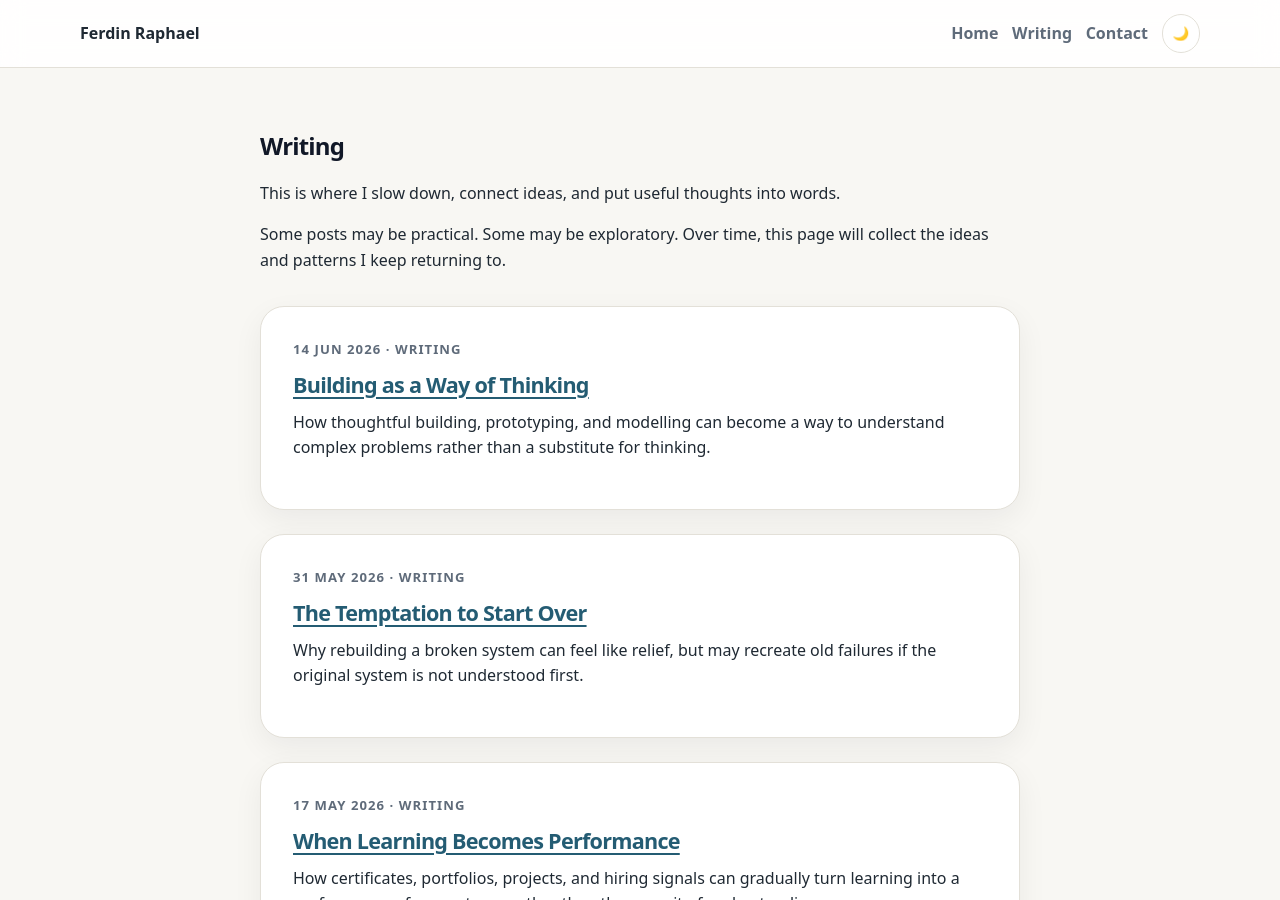
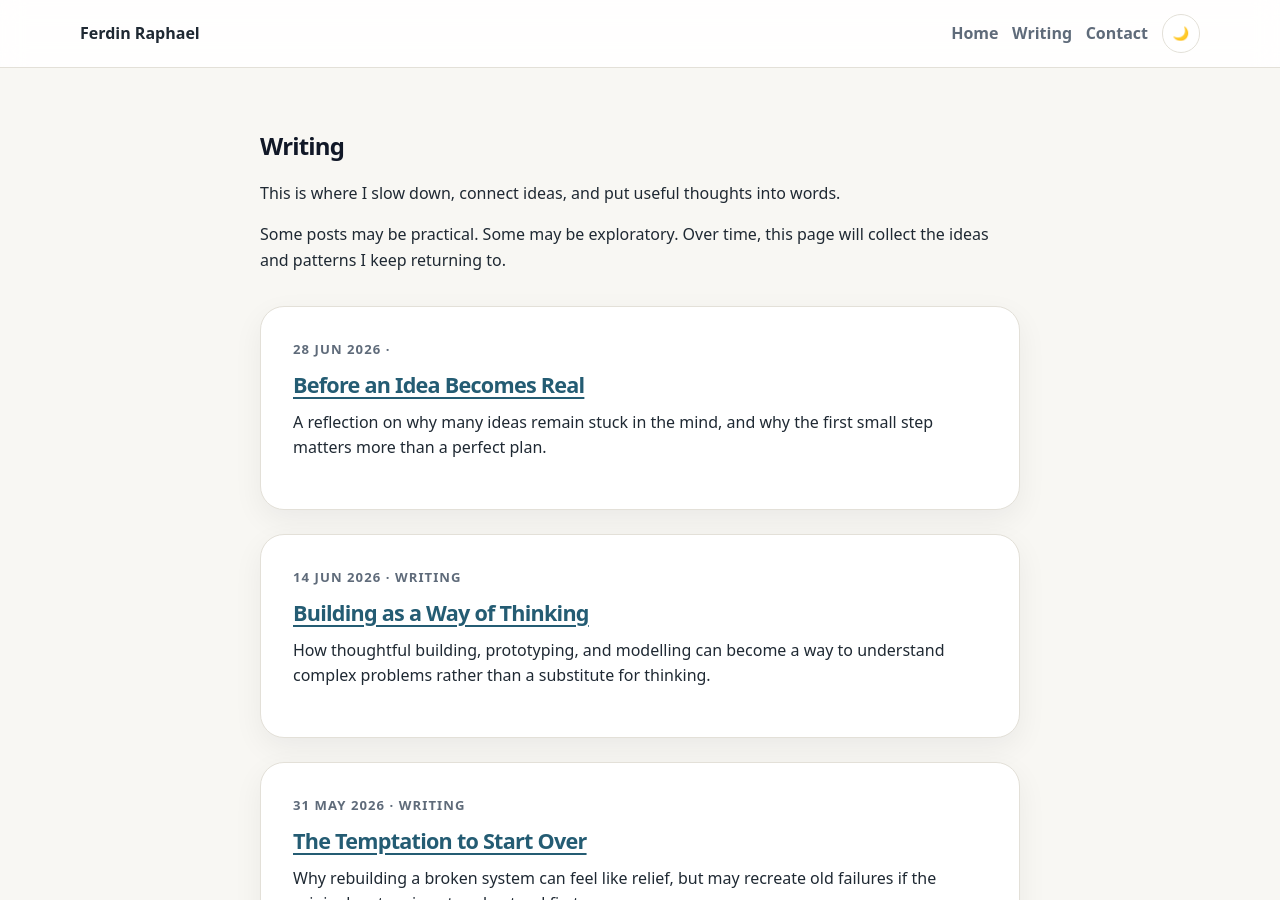
Before and after one commit to ferdinraphael/ferdinraphael.github.io, a Jekyll site: the page built from blog.md, in a window 1280 px wide and 900 px high. Built offline with Jekyll 4.4.1, drawn with Linux system fonts in a browser that asks for light colours; some of the changed lines change nothing that is shown.

Commit message:
add seventh post

```diff
--- a/_includes/seo.html
+++ b/_includes/seo.html
@@ -18,6 +18,18 @@ site.description | strip_html | strip_newlines | truncate: 160 %}
 <meta property="og:url" content="{{ page.url | absolute_url }}" />
 <meta property="og:site_name" content="{{ site.title | escape }}" />
 
+<meta name="application-name" content="{{ site.title | escape }}" />
+
+<script type="application/ld+json">
+  {
+    "@context": "https://schema.org",
+    "@type": "{% if page.layout == 'post' %}Article{% else %}WebSite{% endif %}",
+    "name": {{ site.title | jsonify }},
+    "url": {{ site.url | jsonify }},
+    "description": {{ site.description | jsonify }}
+  }
+</script>
+
 <meta name="twitter:card" content="summary" />
 <meta name="twitter:title" content="{{ meta_title | escape }}" />
 <meta name="twitter:description" content="{{ meta_description | escape }}" />
--- /dev/null
+++ b/_posts/2026-06-28-before-an-idea-becomes-real.md
@@ -0,0 +1,45 @@
+---
+layout: post
+title: 'Before an Idea Becomes Real'
+date: 2026-06-28 09:00:00 +0530
+description: 'A reflection on why many ideas remain stuck in the mind, and why the first small step matters more than a perfect plan.'
+excerpt: 'Most ideas do not need a perfect plan at the beginning. The ones we keep returning to may only need one small first step.'
+tags:
+  - writing
+  - ideas
+  - execution
+---
+
+We all have ideas. Some completely random, some just passing thoughts, and then some we keep returning to. But most of these ideas remain ideas and never materialize.
+
+The obvious reason is ideas are cheap but execution is expensive. Most of us don't have the time, skills, money, or energy to turn an idea into reality. And carrying an idea through multiple potential failures can feel daunting.
+
+But one of the biggest barriers to executing the idea is not starting. Looking at the entire idea may feel scary.
+
+Can I really execute all this?
+
+What will I have to sacrifice for this?
+
+Can I really spare time, money and energy for this?
+
+What if the idea is flawed and I fail?
+
+That last question is especially powerful. After spending a lot of time, money and energy on the idea, if it fails it will hurt a lot. And this fear can cause paralysis.
+
+We might think that we need to come up with the perfect plan to reduce our losses. But the more we plan, the more daunting the idea becomes. And eventually we might just get overwhelmed and give up on it.
+
+What if there was a better way? What if we didn't need the perfect plan?
+
+An idea is actually the destination we want to reach. Even though the path is unclear, we can take just one small step that is within our ability. Something that takes only a reasonable amount of time, money and energy.
+
+This one step would play two roles. Firstly, it would break the paralysis and let us come one step closer to our idea. Secondly, it would let us collect real data, test assumptions, and help refine our idea better.
+
+A positive response can show that our idea is viable and can give us the confidence to push through and execute the idea one step at a time.
+
+A negative response can show what is lacking in our idea, or which assumptions turned out to be false. This can ground the idea in a practical setting and allow us to improve the idea and tackle those issues. No one can optimize or improve an idea that exists only in the mind.
+
+Some ideas may turn out to be highly unrealistic and fundamentally flawed. Even this would turn out to be a teaching moment. And failing early also means the time, money and energy put into this is small compared to the cost of chasing the entire idea.
+
+And in most cases, executing that first step also causes internal growth. We can suddenly think more clearly. We can envision the second and maybe even the third step clearly. Each step takes us closer to turning the idea into a reality.
+
+Not every idea needs to be chased. But the ones we keep returning to deserve the first step.
```
